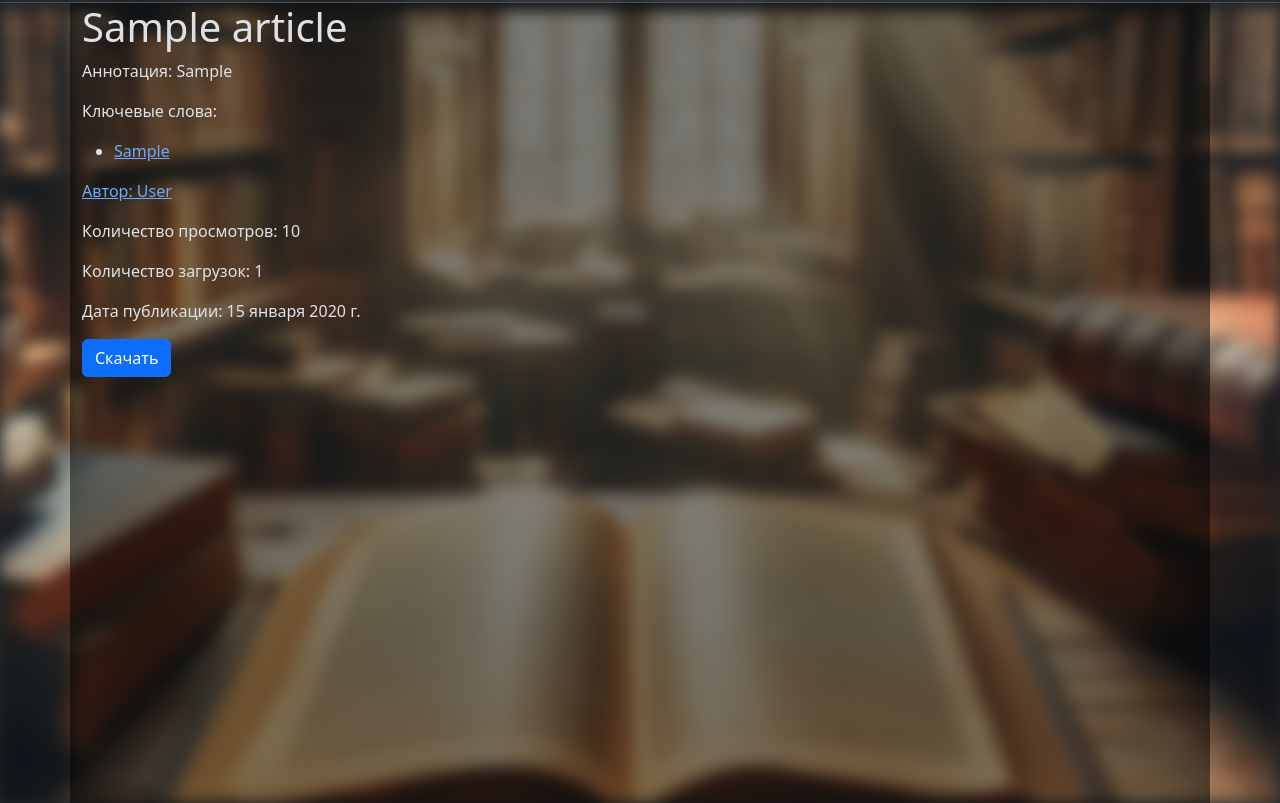
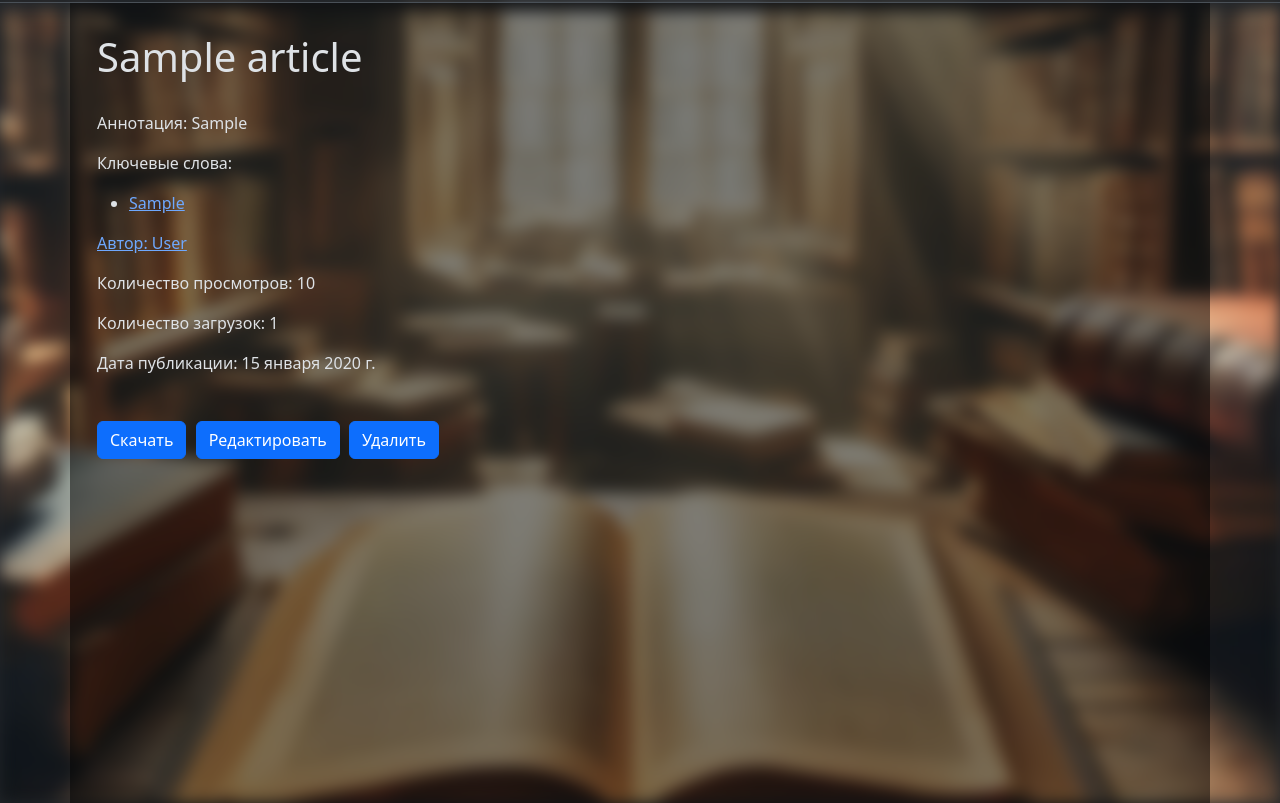
Before and after one commit to Alexksxandr/OPD_DATA_BASE, a Django app: the page made by OPD_DATA_BASE/database/templates/main/article.html in a window 1280 px wide. Shown: the part 96-899 px from the top of the page. Run offline with Django 5.2, Linux system fonts and the light colour scheme; the first user in the database is signed in; tables that the repository leaves empty hold one stand-in row (Sample ...).

Commit message:
imroved interface

```diff
--- a/OPD_DATA_BASE/database/templates/main/article.html
+++ b/OPD_DATA_BASE/database/templates/main/article.html
@@ -11,11 +11,30 @@
 {% endblock %}
 
 {% block content %}
+
+<style>
+    .article_name {
+        margin: 30px 0 30px 15px;
+    }
+
+    .content {
+        margin-left: 15px;
+    }
+
+    .article-btn {
+        margin: 30px 0 0 5px;
+    }
+
+    .download-btn {
+        margin-left: 15px;
+    }
+</style>
+
 {% if object.is_active and object.author.is_active %}
-<h1>{{ object.title }}</h1>
-<p>Аннотация: {{ object.abstract }}</p>
-<p>Ключевые слова:</p>
-<ul>
+<h1 class="article_name">{{ object.title }}</h1>
+<p class="content">Аннотация: {{ object.abstract }}</p>
+<p class="content">Ключевые слова:</p>
+<ul class="content">
     {% for keyword in object.keywords.all %}
         <li>
             <a href="{% url 'library' %}?query={{ keyword.word }}">{{ keyword.word }}</a>
@@ -23,14 +42,26 @@
     {% endfor %}
 </ul>
 <a href="/profile/{{ object.author.id }}">
-    <p>Автор: {{ object.author.fullname }}</p></a>
-<p>Количество просмотров: {{ object.views }}</p>
-<p>Количество загрузок: {{ object.downloads }}</p>
-<p>Дата публикации: {{ object.date_created|date }}</p>
+    <p class="content">Автор: {{ object.author.fullname }}</p></a>
+<p class="content">Количество просмотров: {{ object.views }}</p>
+<p class="content">Количество загрузок: {{ object.downloads }}</p>
+<p class="content">Дата публикации: {{ object.date_created|date }}</p>
 {% if user.is_authenticated %}
 <a href="/library/{{ object.slug }}/download">
-    <button type="button" class="btn btn-primary">Скачать</button>
-</a>
+    <button type="button" class="btn btn-primary article-btn download-btn">Скачать</button></a>
+{% if user.id == article.author.id %}
+                                <a href="/library/{{ article.slug }}/update">
+                                <button type="button"
+                                        class="btn btn-primary article-btn">
+                                    Редактировать
+                                </button></a>
+                                <a href="/library/{{ article.slug }}/delete">
+                                <button type="button"
+                                        class="btn btn-primary article-btn">
+                                    Удалить
+                                </button></a>
+                                {% endif %}
+
 {% endif %}
 {% else %}
 <h1>Статья ещё не прошла модерацию или её владелец был заблокирован/удалил свой аккаунт</h1>
```
